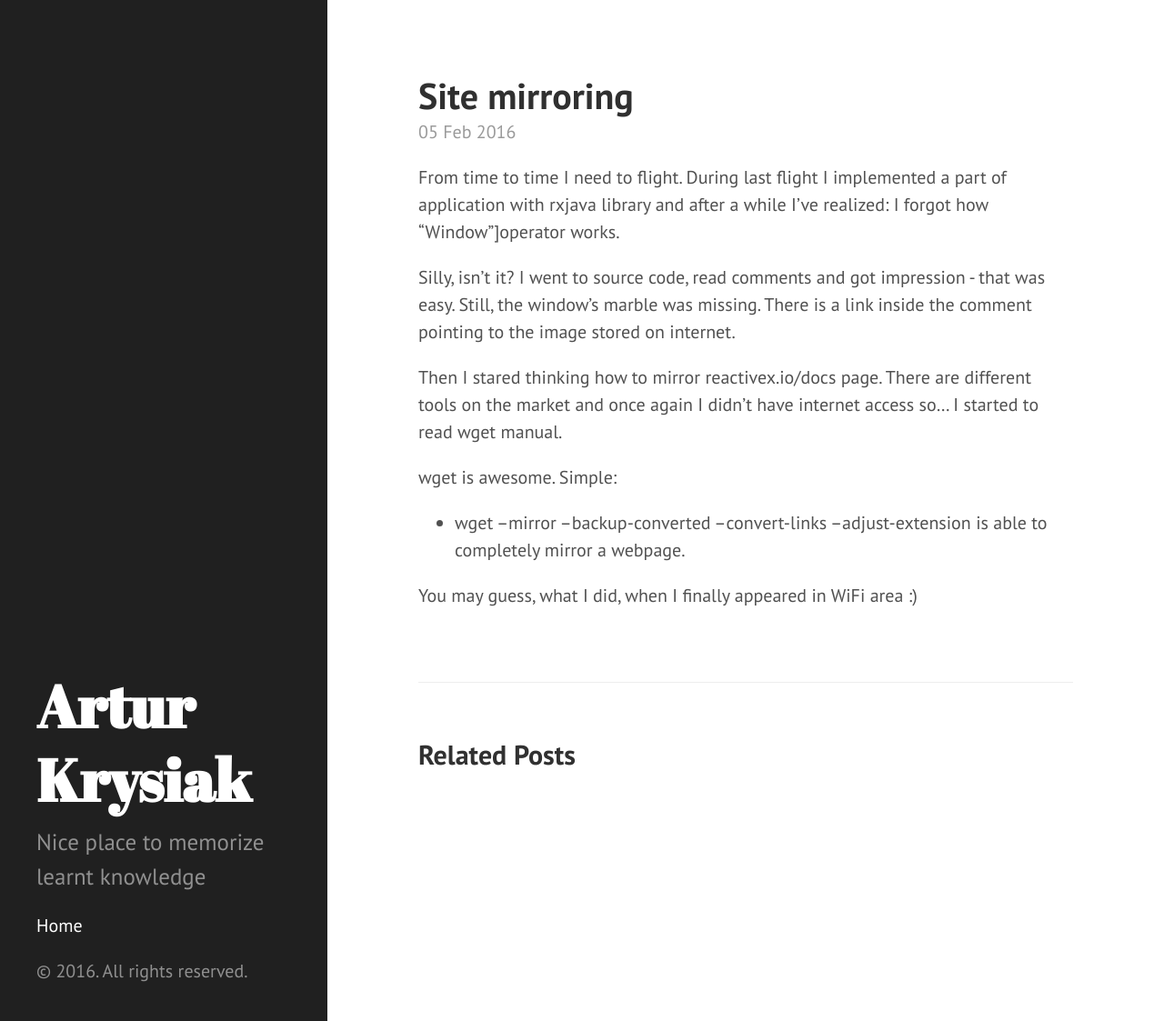
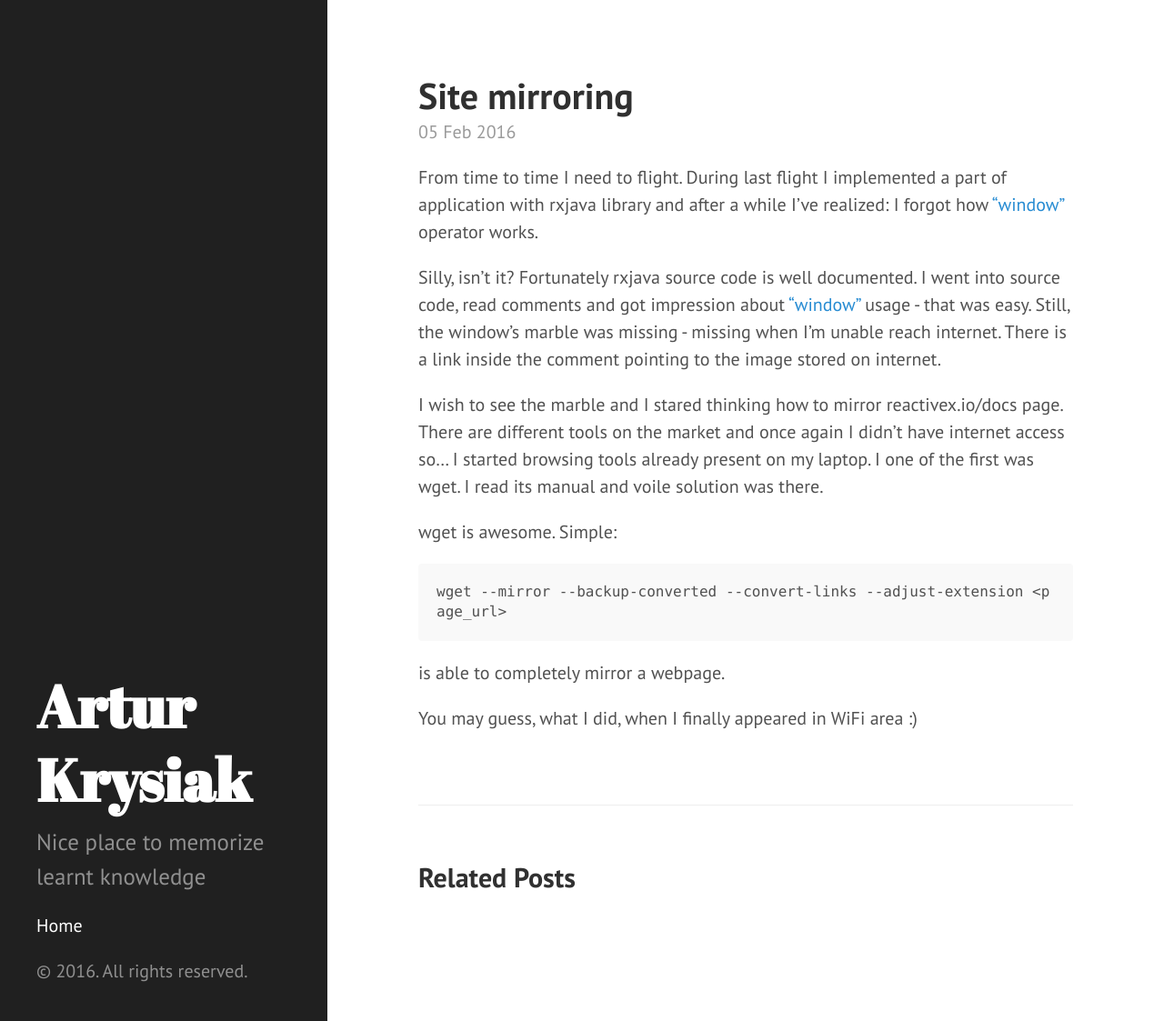
Before and after one commit to venth/venth.github.io, a Jekyll site: the page built from _posts/2016-02-05-site-mirroring.markdown, in a window 1280 px wide and 1123 px high. Shown: the whole window at 91% size. Built offline with Jekyll 4.4.1, drawn with Linux system fonts in a browser that asks for light colours.

Commit message:
extended and corrected Site mirroring post

````diff
--- a/_posts/2016-02-05-site-mirroring.markdown
+++ b/_posts/2016-02-05-site-mirroring.markdown
@@ -2,16 +2,20 @@
 published: true
 title: Site mirroring
 layout: post
-tags: [rxjava, offline-site]
+tags: [rxjava, offline-site, wget]
 ---
-From time to time I need to flight. During last flight I implemented a part of application with rxjava library and after a while I've realized: I forgot how "Window"]operator works.
+From time to time I need to flight. During last flight I implemented a part of application with rxjava library and after a while I've realized: I forgot how ["window"](http://reactivex.io/documentation/operators/window.html) operator works.
 
-Silly, isn't it? I went to source code, read comments and got impression - that was easy. Still, the window's marble was missing. There is a link inside the comment pointing to the image stored on internet.
+Silly, isn't it? Fortunately rxjava source code is well documented. I went into source code, read comments and got impression about ["window"](http://reactivex.io/documentation/operators/window.html) usage - that was easy. Still, the window's marble was missing - missing when I'm unable reach internet. There is a link inside the comment pointing to the image stored on internet.
 
-Then I stared thinking how to mirror reactivex.io/docs page. There are different tools on the market and once again I didn't have internet access so... I started to read wget manual.
+I wish to see the marble and  I stared thinking how to mirror reactivex.io/docs page. There are different tools on the market and once again I didn't have internet access so... I started browsing tools already present on my laptop. I one of the first was wget. I read its manual and voile solution was there.
 
 wget is awesome. Simple:
-- wget --mirror --backup-converted --convert-links --adjust-extension <page_url>
+
+```
+wget --mirror --backup-converted --convert-links --adjust-extension <page_url>
+```
+
 is able to completely mirror a webpage.
 
 You may guess, what I did, when I finally appeared in WiFi area :)
````
